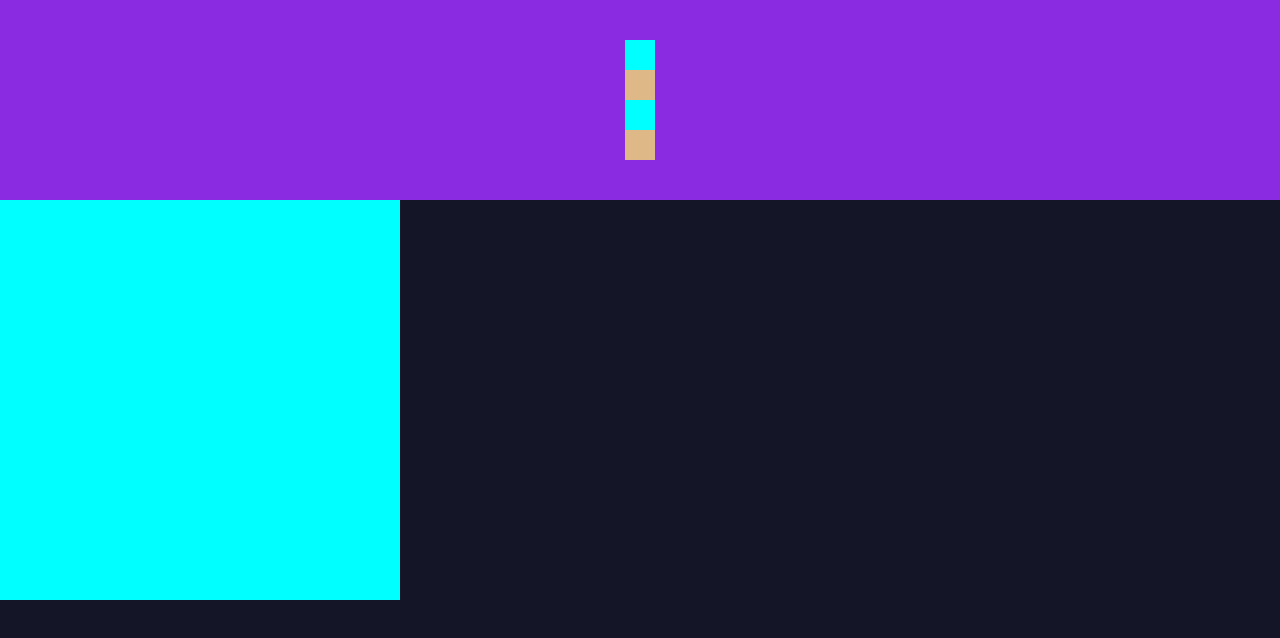
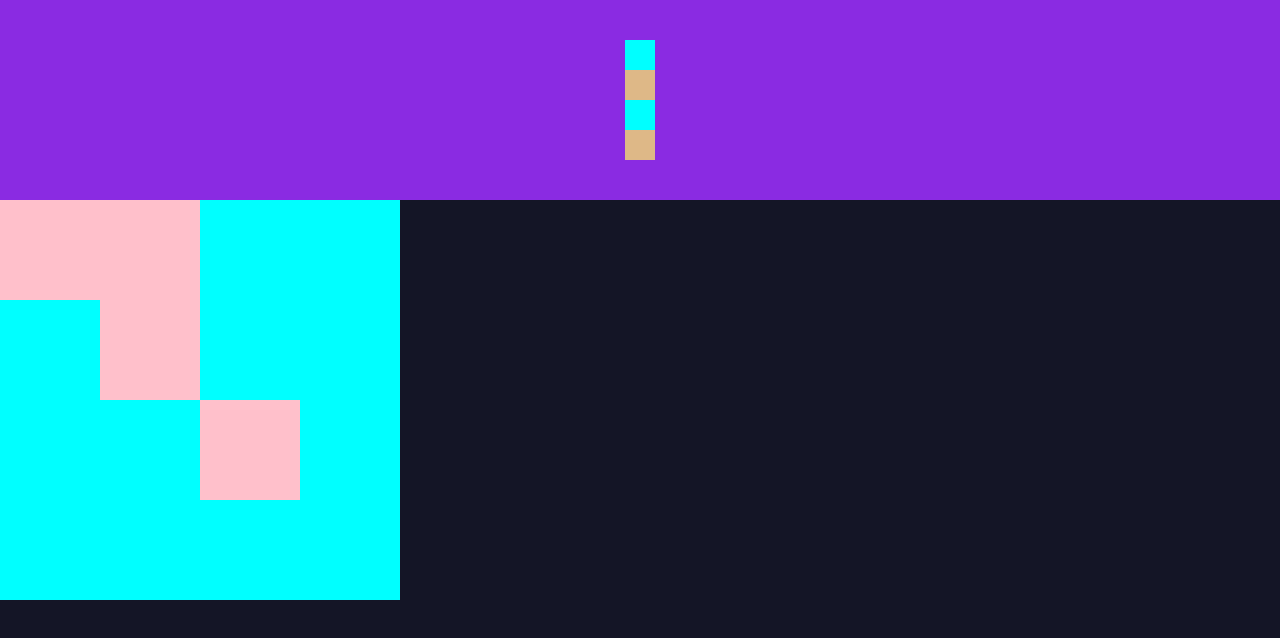
Before and after one commit to miguel-ardila/Frontend, a plain HTML site: page display-2flexbox.html in a window 1280 px wide. Drawn offline with Linux system fonts and the light colour scheme; files that its build step writes are made by us from their sources.

Commit message:
css grid in display-2flexbox.html

```diff
--- a/display-2flexbox.html
+++ b/display-2flexbox.html
@@ -32,7 +32,23 @@
             background-color: aqua;
             grid-template-columns: 1fr 1fr 1fr 1fr;
             grid-template-rows: 1fr 1fr 1fr 1fr;
+        }
+        .item2 {
+            background: pink;
+        }
 
+        .container2 .item:nth-child(1) {
+            grid-column: 1 / 2;
+        }
+
+        .container2 .item2:nth-child(2) {
+            grid-column: 2 / 3;
+            grid-row: 2 / 3;
+        }
+
+        .container2 .item2:nth-child(3) {
+            grid-column: 3 / 4;
+            grid-row: 3 / 4;
         }
 
     </style>
```
